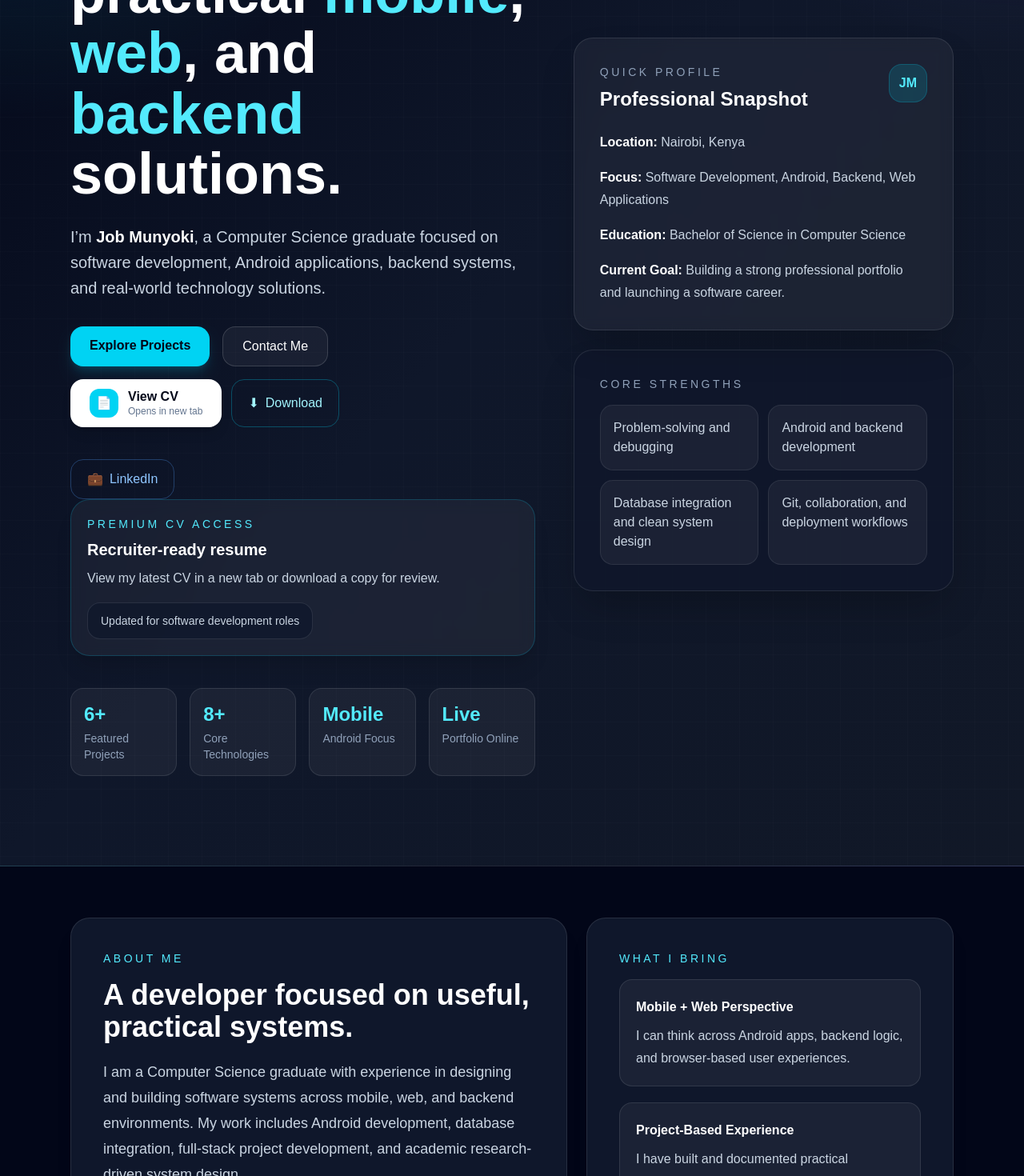
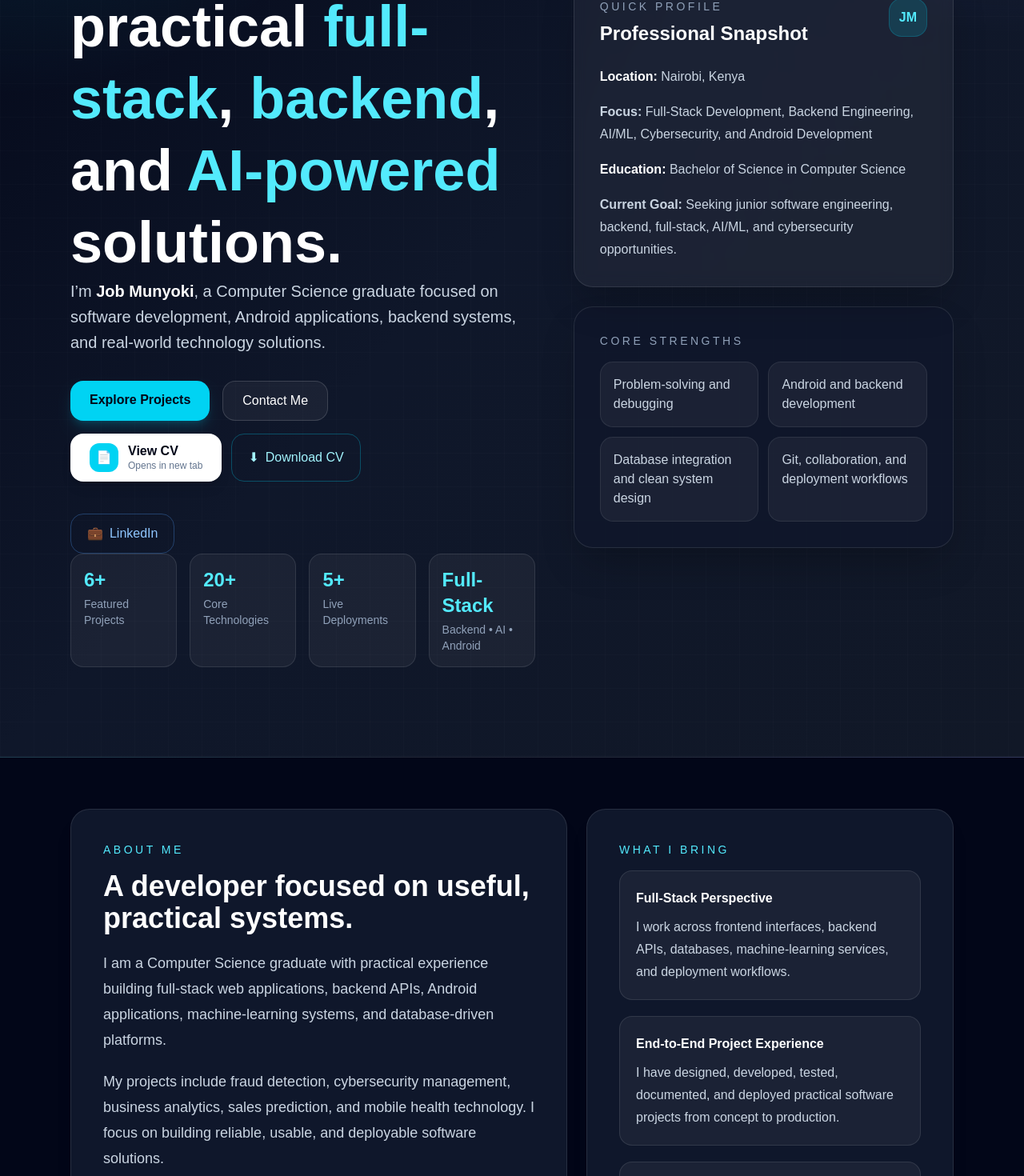
Before and after one commit to JobMunyoki/my-portfolio, a Next.js app: page / in a window 1280 px wide. Shown: the part 400-1870 px from the top of the page at 80% size. Built offline with nearby package versions, Linux system fonts and the light colour scheme.

Commit message:
Improve portfolio contact section

```diff
--- a/app/page.js
+++ b/app/page.js
@@ -69,10 +69,10 @@ export default function PortfolioWebsite() {
     {
       title: "SmartVision",
       category: "Android Application",
-      status: "In Development",
+      status: "Ongoing Development",
       description:
-        "An adaptive mobile system for eye comfort and radiation protection that monitors ambient light, proximity, screen time, and blink-related indicators to provide real-time recommendations.",
-      tech: ["Java", "Android SDK", "SQLite", "Sensors", "Notifications"],
+        "An Android-based eye health application that monitors ambient light, screen time, device proximity, and user behavior to promote healthier digital habits. The system provides real-time recommendations and notifications to reduce eye strain, with ongoing development focused on AI-powered eye health analysis, cloud synchronization, and personalized wellness insights.",
+      tech: ["Java", "Android SDK", "SQLite", "CameraX", "Device Sensors", "Usage Stats API", "Foreground Services", "Notifications"],
       github: "https://github.com/JobMunyoki",
       demo: "#"
     },
@@ -160,6 +160,7 @@ export default function PortfolioWebsite() {
             </div>
             <div className="hidden md:flex items-center gap-6 text-sm text-slate-300">
             <a href="#about" className="hover:text-cyan-300 transition">About</a>
+            <a href="#skills" className="hover:text-cyan-300 transition">Skills</a>
             <a href="#projects" className="hover:text-cyan-300 transition">Projects</a>
             <a href="#experience" className="hover:text-cyan-300 transition">Experience</a>
             <a href="#contact" className="hover:text-cyan-300 transition">Contact</a>
@@ -189,13 +190,16 @@ export default function PortfolioWebsite() {
 
           <div className="grid lg:grid-cols-[1.1fr_0.9fr] gap-12 items-center">
             <div>
-              <div className="inline-flex items-center gap-2 px-4 py-2 rounded-full border border-cyan-400/20 bg-cyan-400/10 text-cyan-200 text-sm mb-6">
+              <div className="inline-flex max-w-full items-center gap-2 rounded-full border border-cyan-400/20 bg-cyan-400/10 px-4 py-2 text-sm text-cyan-200 mb-6">
                 <span className="h-2.5 w-2.5 rounded-full bg-cyan-300" />
-                Open to graduate roles, internships, and freelance opportunities
+                Open to junior software engineering, backend, full-stack, AI/ML, cybersecurity, and remote opportunities
               </div>
 
-              <h1 className="text-5xl md:text-7xl font-bold leading-[1.05] mb-6 max-w-4xl">
-                Building practical <span className="text-cyan-300">mobile</span>, <span className="text-cyan-300">web</span>, and <span className="text-cyan-300">backend</span> solutions.
+              <h1 className="text-5xl md:text-7xl font-bold leading-tight">
+                Building practical{" "}
+                <span className="text-cyan-300">full-stack</span>,{" "}
+                <span className="text-cyan-300">backend</span>, and{" "}
+                <span className="text-cyan-300">AI-powered</span> solutions.
               </h1>
 
               <p className="text-lg md:text-xl text-slate-300 leading-8 max-w-3xl mb-8">
@@ -235,7 +239,7 @@ export default function PortfolioWebsite() {
                     className="inline-flex items-center gap-2 px-5 py-3 rounded-2xl border border-cyan-400/30 text-cyan-200 font-medium hover:bg-cyan-400/10 transition"
                   >
                     <span>⬇</span>
-                    <span>Download</span>
+                    <span>Download CV</span>
                   </a>
                 </div>
               </div>
@@ -249,37 +253,22 @@ export default function PortfolioWebsite() {
                 <span>LinkedIn</span>
               </a>
 
-              <div className="mb-10 max-w-3xl rounded-3xl border border-cyan-400/20 bg-white/5 backdrop-blur p-5 shadow-xl">
-                <div className="flex flex-wrap items-center justify-between gap-4">
-                  <div>
-                    <p className="text-sm uppercase tracking-[0.25em] text-cyan-300 mb-2">Premium CV Access</p>
-                    <h3 className="text-xl font-semibold text-white">Recruiter-ready resume</h3>
-                    <p className="text-slate-300 mt-2 leading-7">
-                      View my latest CV in a new tab or download a copy for review.
-                    </p>
-                  </div>
-                  <div className="rounded-2xl border border-white/10 bg-slate-900/70 px-4 py-3 text-sm text-slate-300">
-                    Updated for software development roles
-                  </div>
-                </div>
-              </div>
-
               <div className="grid grid-cols-2 md:grid-cols-4 gap-4 max-w-3xl">
                 <div className="rounded-2xl border border-white/10 bg-white/5 p-4">
                   <p className="text-2xl font-bold text-cyan-300">6+</p>
                   <p className="text-sm text-slate-400 mt-1">Featured Projects</p>
                 </div>
                 <div className="rounded-2xl border border-white/10 bg-white/5 p-4">
-                  <p className="text-2xl font-bold text-cyan-300">8+</p>
+                  <p className="text-2xl font-bold text-cyan-300">20+</p>
                   <p className="text-sm text-slate-400 mt-1">Core Technologies</p>
                 </div>
                 <div className="rounded-2xl border border-white/10 bg-white/5 p-4">
-                  <p className="text-2xl font-bold text-cyan-300">Mobile</p>
-                  <p className="text-sm text-slate-400 mt-1">Android Focus</p>
+                  <p className="text-2xl font-bold text-cyan-300">5+</p>
+                  <p className="text-sm text-slate-400 mt-1">Live Deployments</p>
                 </div>
                 <div className="rounded-2xl border border-white/10 bg-white/5 p-4">
-                  <p className="text-2xl font-bold text-cyan-300">Live</p>
-                  <p className="text-sm text-slate-400 mt-1">Portfolio Online</p>
+                  <p className="text-2xl font-bold text-cyan-300">Full-Stack</p>
+                  <p className="text-sm text-slate-400 mt-1">Backend • AI • Android</p>
                 </div>
               </div>
             </div>
@@ -297,9 +286,9 @@ export default function PortfolioWebsite() {
                 </div>
                 <div className="space-y-4 text-slate-300 leading-7">
                   <p><span className="font-semibold text-white">Location:</span> Nairobi, Kenya</p>
-                  <p><span className="font-semibold text-white">Focus:</span> Software Development, Android, Backend, Web Applications</p>
+                  <p><strong>Focus:</strong> Full-Stack Development, Backend Engineering,  AI/ML, Cybersecurity, and Android Development</p>
                   <p><span className="font-semibold text-white">Education:</span> Bachelor of Science in Computer Science</p>
-                  <p><span className="font-semibold text-white">Current Goal:</span> Building a strong professional portfolio and launching a software career.</p>
+                  <p><strong>Current Goal:</strong> Seeking junior software engineering, backend, full-stack, AI/ML, and cybersecurity opportunities.</p>
                 </div>
               </div>
 
@@ -324,13 +313,15 @@ export default function PortfolioWebsite() {
             <p className="text-sm uppercase tracking-[0.25em] text-cyan-300 mb-4">About Me</p>
             <h2 className="text-3xl md:text-4xl font-bold mb-5">A developer focused on useful, practical systems.</h2>
             <p className="text-slate-300 leading-8 text-lg mb-5">
-              I am a Computer Science graduate with experience in designing and building software systems
-              across mobile, web, and backend environments. My work includes Android development,
-              database integration, full-stack project development, and academic research-driven system design.
+              I am a Computer Science graduate with practical experience building
+              full-stack web applications, backend APIs, Android applications,
+              machine-learning systems, and database-driven platforms.
             </p>
+
             <p className="text-slate-300 leading-8 text-lg">
-              I enjoy translating technical requirements into usable applications, improving user experiences,
-              and continuously sharpening my software engineering skills through projects and deployment.
+              My projects include fraud detection, cybersecurity management,
+              business analytics, sales prediction, and mobile health technology.
+              I focus on building reliable, usable, and deployable software solutions.
             </p>
           </div>
 
@@ -338,12 +329,22 @@ export default function PortfolioWebsite() {
             <p className="text-sm uppercase tracking-[0.25em] text-cyan-300 mb-4">What I Bring</p>
             <div className="space-y-5 text-slate-300 leading-7">
               <div className="rounded-2xl bg-white/5 border border-white/10 p-5">
-                <h3 className="font-semibold text-white mb-2">Mobile + Web Perspective</h3>
-                <p>I can think across Android apps, backend logic, and browser-based user experiences.</p>
+                <h3 className="font-semibold text-white mb-2">
+                  Full-Stack Perspective
+                </h3>
+                <p>
+                  I work across frontend interfaces, backend APIs, databases,
+                  machine-learning services, and deployment workflows.
+                </p>
               </div>
               <div className="rounded-2xl bg-white/5 border border-white/10 p-5">
-                <h3 className="font-semibold text-white mb-2">Project-Based Experience</h3>
-                <p>I have built and documented practical academic and personal software projects end to end.</p>
+                <h3 className="font-semibold text-white mb-2">
+                  End-to-End Project Experience
+                </h3>
+                <p>
+                  I have designed, developed, tested, documented, and deployed practical
+                  software projects from concept to production.
+                </p>
               </div>
               <div className="rounded-2xl bg-white/5 border border-white/10 p-5">
                 <h3 className="font-semibold text-white mb-2">Growth Mindset</h3>
@@ -354,7 +355,7 @@ export default function PortfolioWebsite() {
         </div>
       </section>
 
-      <section className="max-w-6xl mx-auto px-6 py-2">
+      <section id="skills" className="max-w-6xl mx-auto px-6 py-2">
         <div className="flex items-center justify-between gap-4 mb-6 flex-wrap">
           <div>
             <p className="text-sm uppercase tracking-[0.25em] text-cyan-300 mb-2">Skills</p>
@@ -495,14 +496,14 @@ export default function PortfolioWebsite() {
             <p className="text-sm uppercase tracking-[0.25em] text-cyan-300 mb-4">Career Focus</p>
             <h3 className="text-2xl font-semibold mb-3">Target Roles</h3>
             <p className="text-slate-300 leading-8">
-              Junior Software Developer, Android Developer, Backend Developer, Graduate Trainee, and internship opportunities.
+              Backend Software Engineer, Full-Stack Developer, AI/ML Developer, Cybersecurity Engineer, and Android Developer.
             </p>
           </div>
           <div className="bg-slate-900 border border-white/10 rounded-3xl p-8">
             <p className="text-sm uppercase tracking-[0.25em] text-cyan-300 mb-4">Availability</p>
             <h3 className="text-2xl font-semibold mb-3">Open for Opportunities</h3>
             <p className="text-slate-300 leading-8">
-              Available for full-time roles, internships, freelance work, collaboration, and portfolio-driven opportunities.
+              Open to graduate software engineering roles, backend development, full-stack development, AI/ML engineering, cybersecurity, internships, and remote opportunities.
             </p>
           </div>
         </div>
@@ -516,18 +517,37 @@ export default function PortfolioWebsite() {
     <div className="relative grid lg:grid-cols-[1fr_0.8fr] gap-10 items-start">
       <div>
         <p className="text-sm uppercase tracking-[0.25em] text-cyan-300 mb-4">Contact</p>
-        <h2 className="text-3xl md:text-4xl font-bold mb-4">Let’s build something valuable together.</h2>
+        <h2 className="text-3xl md:text-4xl font-bold mb-4">Let’s Build Your Next Software Solution</h2>
         <p className="text-slate-300 text-lg mb-8 max-w-3xl leading-8">
-          I’m open to graduate roles, internships, freelance opportunities, and collaborative software projects.
-          If you are looking for a motivated developer with practical project experience, let’s connect.
+          I’m currently seeking junior software engineering, backend, full-stack,
+          AI/ML, and cybersecurity opportunities. Whether you’re hiring,
+          collaborating, or discussing a software project, I’d be happy to connect.
         </p>
 
         <div className="flex flex-wrap gap-4">
           <a
-            href="mailto:munyokijobdeveloper@gmail.com"
-            className="px-6 py-3 rounded-2xl bg-cyan-400 text-slate-950 font-semibold hover:-translate-y-0.5 transition"
+            href="https://mail.google.com/mail/?view=cm&fs=1&to=munyokijobdeveloper@gmail.com"
+            target="_blank"
+            rel="noopener noreferrer"
+            className="inline-flex items-center justify-center rounded-lg bg-cyan-400 px-5 py-3 font-semibold text-slate-950 transition hover:bg-cyan-300"
           >
             Email Me
+          </a>
+
+          <a
+            href="tel:+254799165471"
+            className="inline-flex items-center justify-center rounded-lg border border-green-400/40 bg-green-400/10 px-5 py-3 font-semibold text-green-300 transition hover:bg-green-400/20"
+          >
+            Call Me
+          </a>
+
+          <a
+            href="https://wa.me/254799165471?text=Hello%20Job%2C%20I%20found%20your%20portfolio%20and%20would%20like%20to%20connect."
+            target="_blank"
+            rel="noopener noreferrer"
+            className="inline-flex items-center justify-center rounded-lg border border-green-400/40 bg-green-400/10 px-5 py-3 font-semibold text-green-300 transition hover:bg-green-400/20"
+          >
+            WhatsApp
           </a>
 
           <a
@@ -536,33 +556,59 @@ export default function PortfolioWebsite() {
             rel="noreferrer"
             className="px-6 py-3 rounded-2xl border border-white/10 bg-white/5 font-medium hover:bg-white/10 transition"
           >
-            Visit GitHub
+            GitHub Profile
           </a>
 
-          <a
-            href="https://www.linkedin.com/in/job-munyoki-8b4456303"
-            target="_blank"
-            rel="noreferrer"
-            className="inline-flex items-center gap-2 px-6 py-3 rounded-2xl border border-blue-400/30 bg-blue-400/10 text-blue-300 font-medium hover:bg-blue-400/20 transition"
-          >
-            <span className="flex h-6 w-6 items-center justify-center rounded-full bg-blue-500/20 text-sm font-bold">
-              in
-            </span>
-            <span>LinkedIn</span>
-          </a>
         </div>
+        <p className="mt-8 border-t border-white/10 pt-6 text-slate-400 leading-7 italic">
+          Thank you for taking the time to explore my portfolio. I&apos;m
+          passionate about building practical software solutions that solve
+          real-world problems, and I&apos;m always open to new opportunities,
+          collaborations, and meaningful conversations. I look forward to
+          connecting with you.
+        </p>
       </div>
 
       <div className="rounded-3xl border border-white/10 bg-white/5 backdrop-blur p-7">
         <h3 className="text-2xl font-semibold mb-5">Contact Details</h3>
 
         <div className="space-y-4 text-slate-300 text-lg">
-          <p><span className="font-semibold text-white">Email:</span> munyokijobdeveloper@gmail.com</p>
-          <p><span className="font-semibold text-white">Phone:</span> +254 799 165 471</p>
-          <p><span className="font-semibold text-white">GitHub:</span> github.com/JobMunyoki</p>
+          <p><span className="font-semibold text-white">📧 Email:</span>{" "}
+            <a
+              href="mailto:munyokijobdeveloper@gmail.com"
+              className="text-cyan-300 hover:text-cyan-200 hover:underline transition"
+            >
+              munyokijobdeveloper@gmail.com
+            </a>
+          </p>
+          <p>
+            <span className="font-semibold text-white">📱 Phone:</span>{" "}
+            <a
+              href="tel:+254799165471"
+              className="text-cyan-300 hover:text-cyan-200 hover:underline transition"
+            >
+              +254 799 165 471
+            </a>
+          </p>
+          <p>
+            <span className="font-semibold text-white">💻 GitHub:</span>{" "}
+            <a
+              href="https://github.com/JobMunyoki"
+              target="_blank"
+              rel="noopener noreferrer"
+              className="text-cyan-300 hover:text-cyan-200 hover:underline transition"
+            >
+              github.com/JobMunyoki
+            </a>
+          </p>
 
           <div className="rounded-2xl border border-white/10 bg-slate-900/50 px-4 py-3">
-            <p className="mb-2 font-semibold text-white">LinkedIn</p>
+            <p className="mb-1 font-semibold text-white">LinkedIn</p>
+
+            <p className="text-sm text-slate-400 mb-3">
+              Connect with me professionally
+            </p>
+
             <a
               href="https://www.linkedin.com/in/job-munyoki-8b4456303"
               target="_blank"
@@ -572,11 +618,31 @@ export default function PortfolioWebsite() {
               <span className="flex h-8 w-8 items-center justify-center rounded-full bg-blue-500/20 text-sm font-bold text-blue-300">
                 in
               </span>
-              <span className="break-all">linkedin.com/in/job-munyoki-8b4456303</span>
+
+              <span className="break-all">
+                linkedin.com/in/job-munyoki-8b4456303
+              </span>
             </a>
           </div>
 
-          <p><span className="font-semibold text-white">Location:</span> Nairobi, Kenya</p>
+          <p>
+            <span className="font-semibold text-white">📍 Location:</span>{" "}
+            Nairobi, Kenya
+          </p>
+          <p>
+            <span className="font-semibold text-white">🟢 Availability:</span>{" "}
+            Available for software engineering opportunities
+          </p>
+
+          <p>
+            <span className="font-semibold text-white">🕒 Time Zone:</span>{" "}
+            East Africa Time (UTC+3)
+          </p>
+
+          <p>
+            <span className="font-semibold text-white">💬 Response Time:</span>{" "}
+            Usually responds within 24 hours
+          </p>
         </div>
       </div>
     </div>
```
